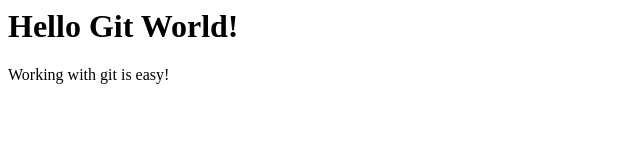
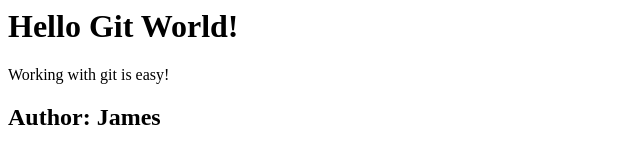
Before and after one commit to Dev-JLawrenz/GitGitHubMasterClass, a plain HTML site: page index.html in a window 1280 px wide. Shown: the whole page, without its empty margins (0-640 px from the left). Drawn offline with Linux system fonts and the light colour scheme.

Commit message:
Add author
I have added a header to the index.html file that
now contains my name as the author of the file.s

```diff
--- a/index.html
+++ b/index.html
@@ -3,3 +3,5 @@
 <div>
     <p>Working with git is easy!</p>
 </div>
+
+<h2>Author: James</h2>
```
